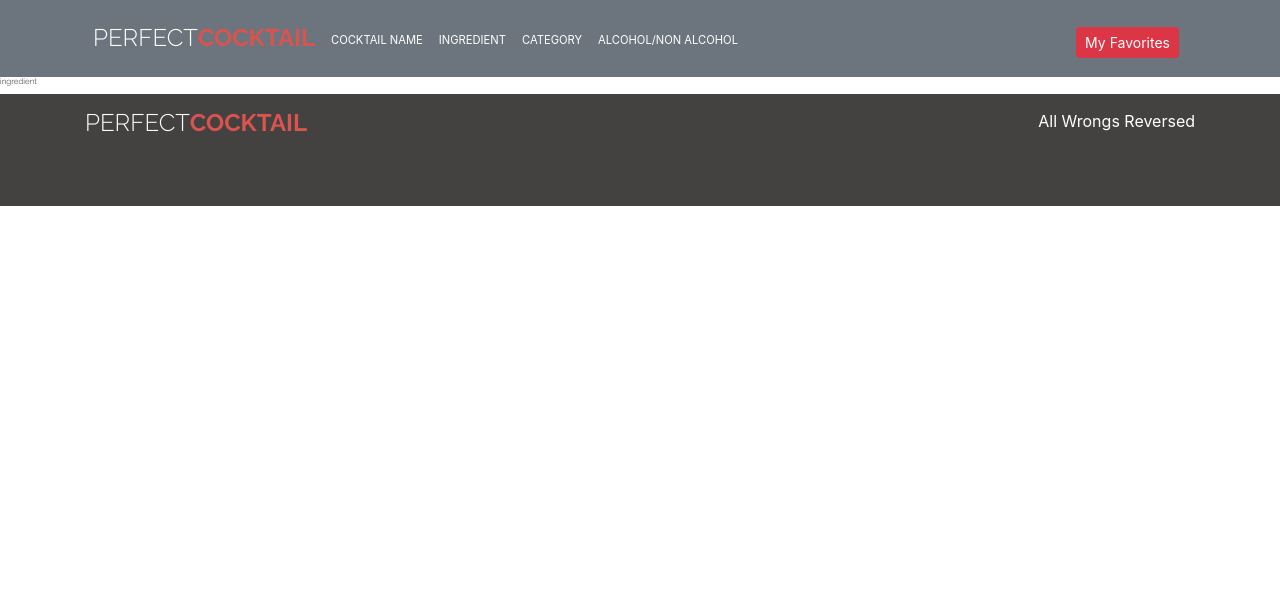
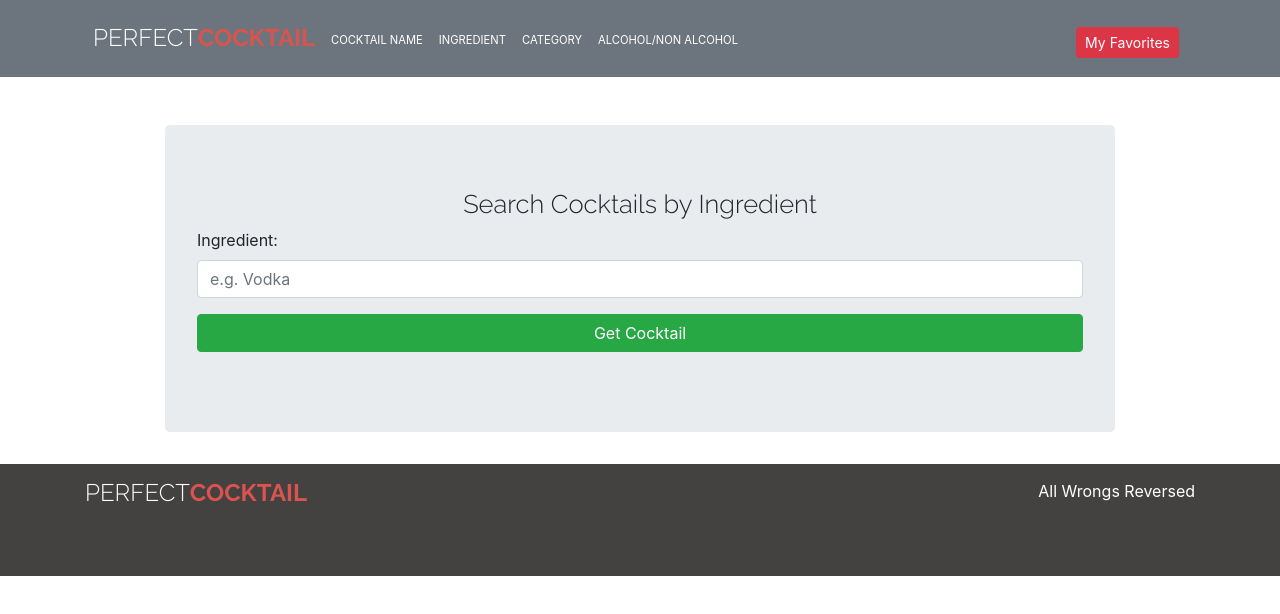
Before and after one commit to vezinaca/redux-perfect-cocktail, a React (Create React App) app: page /ingredient in a window 1280 px wide. Shown: the top 614 px of the page. Built offline with nearby package versions, Linux system fonts and the light colour scheme.

Commit message:
added ingredients page functionalities

```diff
--- /dev/null
+++ b/src/Utilities/Utilities.js
@@ -0,0 +1,13 @@
+export const getIngredients = (cocktail) => {
+
+    let ingredients = [];
+    for(let i = 1; i < 16; i++) {
+        const ingredientMeasure = {};
+        if( cocktail[`strIngredient${i}`] !== null ) {
+            ingredientMeasure.ingredient = cocktail[`strIngredient${i}`];
+            ingredientMeasure.measure = cocktail[`strMeasure${i}`];
+            ingredients.push(ingredientMeasure);
+        }
+    }
+    return ingredients;
+}
--- a/src/components/Beverages/Cocktail.js
+++ b/src/components/Beverages/Cocktail.js
@@ -1,55 +1,45 @@
 import React from 'react'
 import Card from "react-bootstrap/Card";
+import Col from "react-bootstrap/Col";
 import ListGroup from "react-bootstrap/ListGroup";
-import ListGroupItem from "react-bootstrap/ListGroupItem";
+import { getIngredients } from "../../Utilities/Utilities";
 
 const Cocktail = ({cocktail}) => {
 
-    const getIngredients = () => {
+    let lesIngredients = getIngredients(cocktail).map((ingredient, index) => (
+        <ListGroup.Item key={index}>{ingredient.ingredient} {ingredient.measure}</ListGroup.Item>
+    ));
 
-        let ingredients = [];
-        for(let i = 1; i < 16; i++) {
-            const ingredientMeasure = {};
-            if( cocktail[`strIngredient${i}`] !== null ) {
-                ingredientMeasure.ingredient = cocktail[`strIngredient${i}`];
-                ingredientMeasure.measure = cocktail[`strMeasure${i}`];
-                ingredients.push(ingredientMeasure);
-            }
-        }
-        return ingredients;
-    }
-
-
+ // ne pas mettre de listGroupItem dans des Card.text
 
     return (
         <>
-            <Card style={{ width: '18rem' }}>
+            <Col md="6" >
+                <Card style={{ width: '18rem' }} className="my-3 mx-auto">
                     <Card.Img src={cocktail.strDrinkThumb} variant="top"/>
                     <Card.Body>
                         <Card.Title className="text-center">{cocktail.strDrink}</Card.Title>
                         <Card.Text className="text-center">Instructions</Card.Text>
                         <Card.Text>{cocktail.strInstructions}</Card.Text>
-                    <Card.Text>
                         <ListGroup>
-                            <ListGroupItem variant="danger">
+                            <ListGroup.Item variant="danger">
                                 les ingredients
-                            </ListGroupItem>
+                            </ListGroup.Item>
+                            {lesIngredients}
                         </ListGroup>
-                    </Card.Text>
                         <Card.Text>Extra Information</Card.Text>
                         <Card.Text>
                             <span className="badge badge-pill badge-success">
                                 {cocktail.strAlcoholic}
                             </span>
                             <span className="badge badge-pill badge-warning">
-                            {cocktail.strCategory}
+                                Category: {cocktail.strCategory}
                             </span>
                         </Card.Text>
+                    </Card.Body>
+                </Card>
+            </Col>
 
-
-                </Card.Body>
-
-            </Card>
         </>
     )
 }
--- a/src/components/Beverages/Drink.js
+++ b/src/components/Beverages/Drink.js
@@ -1,10 +1,32 @@
 import React from 'react'
+import Col from "react-bootstrap/Col";
+import Card from "react-bootstrap/Card";
+import ListGroup from "react-bootstrap/ListGroup";
+import Button from "react-bootstrap/Button";
 
-const Drink = () => {
+
+const Drink = ({drink}) => {
+
+    const getRecipe = () => {
+        console.log('clcik get recipe');
+    }
+
+
     return (
-        <div>
+        <>
+            <Col className="col-md-6">
+                <Card className="my-3">
+                    <Card.Img src={drink.strDrinkThumb} />
+                    <Card.Body>
+                        <Card.Title className="text-center">{drink.strDrink}</Card.Title>
+                        <Button variant="success" onClick={getRecipe}>Get Recipe</Button>
+                    </Card.Body>
+                </Card>
 
-        </div>
+            </Col>
+
+            {/* drink.idDrink   */}
+        </>
     )
 }
 
--- /dev/null
+++ b/src/components/MyModal.js
@@ -0,0 +1,12 @@
+import React from 'react'
+import Modal from "react-bootstrap/Modal";
+
+const MyModal = () => {
+    return (
+        <div>
+
+        </div>
+    )
+}
+
+export default MyModal
--- a/src/pages/HomeCocktailName.css
+++ b/src/pages/HomeCocktailName.css
@@ -1,3 +1,8 @@
 .btn {
     width: 100%;
 }
+
+/*
+.results {
+    padding-top: 15px;
+} */
--- a/src/pages/HomeCocktailName.js
+++ b/src/pages/HomeCocktailName.js
@@ -21,7 +21,7 @@ const HomeCocktailName = () => {
         setAllCocktails(data.drinks);
    }
 
-   const mappedCocktails = allCocktails.map(cocktail => (
+   const mappedCocktails = allCocktails?.map(cocktail => (
        <Cocktail key={cocktail.idDrink} cocktail={cocktail}/>
    ))
     return (
@@ -43,7 +43,13 @@ const HomeCocktailName = () => {
                                 </Form>
                             </Col>
                         </Row>
-                    {mappedCocktails}
+                        <div className="results">
+                            {mappedCocktails.length !== 0 ? <h1 className="text-center mt-5">Results</h1> : null }
+                            <Row className="mt-5">
+                                {mappedCocktails}
+                            </Row>
+                        </div>
+
                     </Jumbotron>
                 </Row>
             </Container>
--- a/src/pages/Ingredient.js
+++ b/src/pages/Ingredient.js
@@ -1,10 +1,71 @@
-import React from 'react'
+import React, { useState } from 'react';
+import Container from "react-bootstrap/Container";
+import Row from "react-bootstrap/Row";
+import Col from "react-bootstrap/Col";
+import Jumbotron from "react-bootstrap/Jumbotron";
+import FormGroup from "react-bootstrap/FormGroup";
+import Form from "react-bootstrap/Form";
+import Button from "react-bootstrap/Button";
+import { getIngredients } from '../Utilities/Utilities';
+import Drink from "../components/Beverages/Drink";
+import MyModal from "../components/MyModal";
 
 const Ingredient = () => {
+
+    const [ingredient, setIngredient] = useState('');
+    const [drinks, setDrinks] = useState([]);
+
+    const getDrinks = async () => {
+
+        const res = await fetch(`https://www.thecocktaildb.com/api/json/v1/1/filter.php?i=${ingredient}`);
+        const data = await res.json();
+        setDrinks(data.drinks);
+        console.log(data.drinks);
+    }
+
+    const allDrinks = drinks?.map(drink => (
+        <Drink key={drink.idDrink} drink={drink} />
+    ))
+
     return (
-        <div>
-            <h3>ingredient</h3>
-        </div>
+        <>
+            <Container className="mt-5">
+                <Row className="justify-content-center">
+                    <Jumbotron className="col-12 col-md-10">
+                        <h1 className="text-center">Search Cocktails by Ingredient</h1>
+                        <Row>
+                            <Col xs={12}>
+                                <Form>
+                                    <Form.Group>
+                                        <Form.Label>Ingredient:</Form.Label>
+                                        <input
+                                            type="text"
+                                            value={ingredient}
+                                            placeholder="e.g. Vodka"
+                                            className="form-control"
+                                            onChange={e => setIngredient(e.target.value)}
+                                        />
+                                    </Form.Group>
+                                    <Form.Group>
+                                        <Button variant="success" onClick={getDrinks}>Get Cocktail</Button>
+                                    </Form.Group>
+                                </Form>
+                            </Col>
+                        </Row>
+                        <Row className="justify-content-center">
+                            {drinks.length !== 0 ? <h1 className="text-center">Results</h1> : null}
+                        </Row>
+                        <Row>
+                            {allDrinks}
+                        </Row>
+                    </Jumbotron>
+
+                </Row>
+
+            </Container>
+
+
+        </>
     )
 }
 
```
Also changed, not shown: src/components/Beverages/Drink.css (added), src/pages/Ingredients.css (added). Lines whose indentation alone changed are shown as unchanged.
